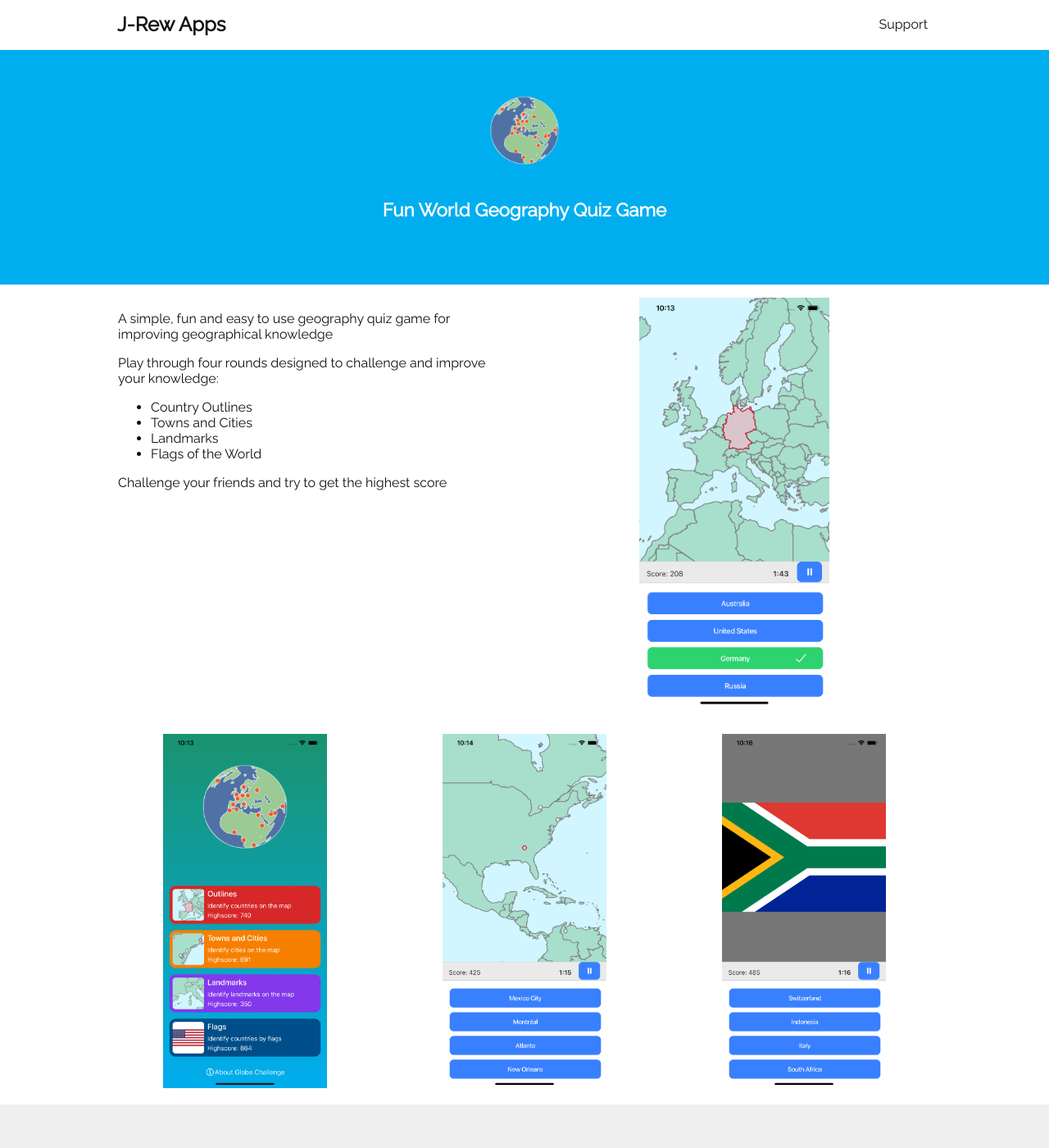
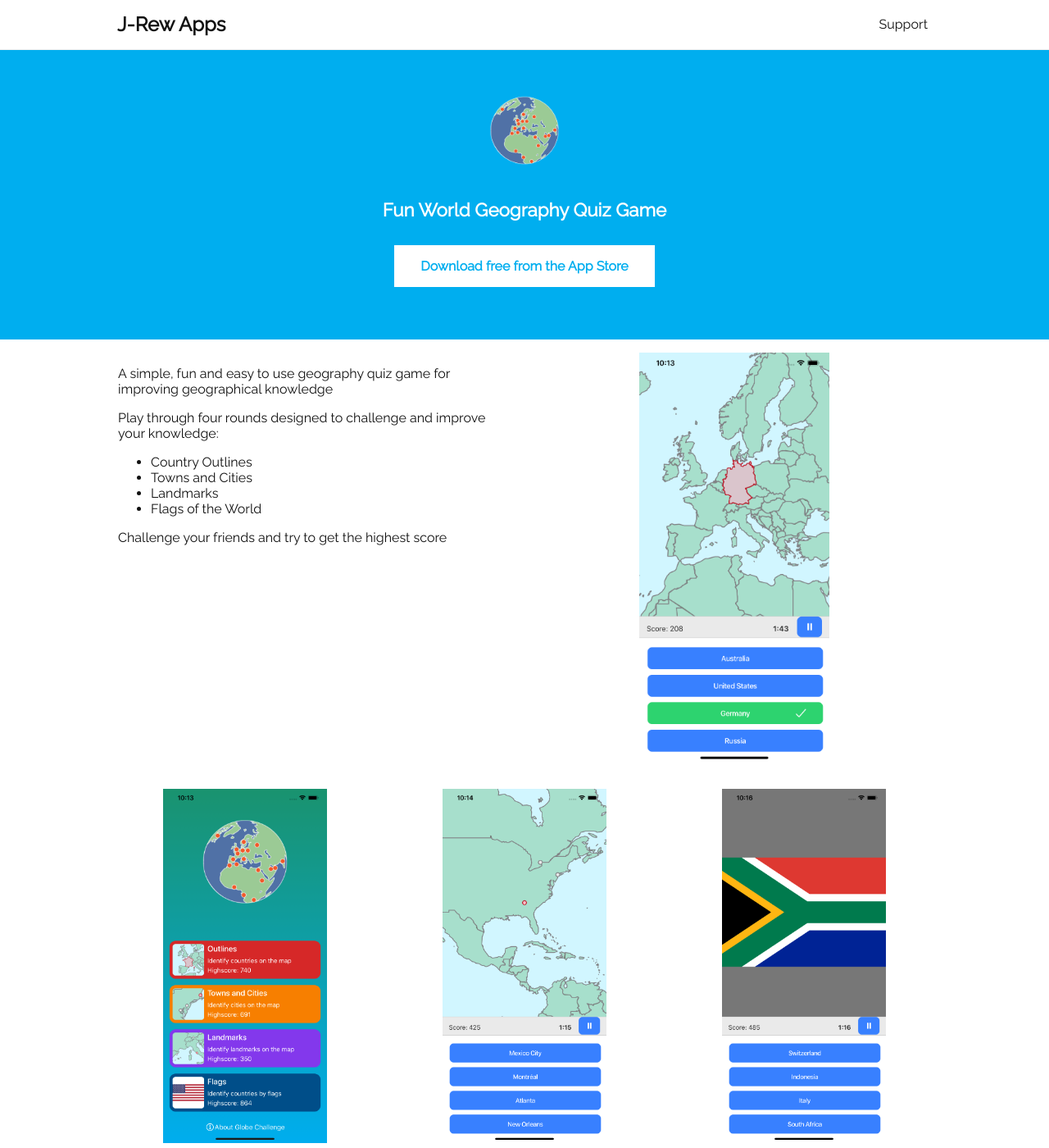
Before and after one commit to jrew-home/apps.jonathanrewcastle.co.uk, a Jekyll site: the page built from apps/globe-challenge.html, in a window 1280 px wide and 1400 px high. Shown: the whole window at 82% size. Built offline with Jekyll 4.4.1, drawn with Linux system fonts in a browser that asks for light colours; some of the changed text lies outside the part shown.

Commit message:
Globe challenge store link

```diff
--- a/apps/globe-challenge.html
+++ b/apps/globe-challenge.html
@@ -3,7 +3,7 @@ layout: jrewapps
 title: Globe Challenge
 tagline: Fun World Geography Quiz Game
 metaKeywords: geo,geography,quiz,quizzes,game,games,world,earth,country,countries,landmark,landmarks,flag,flags
-appstoreUrl: https://apps.jonathanrewcastle.co.uk
+appstoreUrl: https://apps.apple.com/us/app/globe-challenge/id1513211396?ls=1
 appstoreId: 1513211396
 mediaPath: globe-challenge
 ---
@@ -12,7 +12,7 @@ mediaPath: globe-challenge
     <img src="/assets/{{page.mediaPath}}/logo.png" alt="{{ page.title }}" class="logo">
     <h4>{{ page.tagline }}</h4>
     <article>
-      <!-- <p><button class="primary" onclick="window.open('{{ page.appstoreUrl }}')">Download free from the App Store</button></p> -->
+      <p><button class="primary" onclick="window.open('{{ page.appstoreUrl }}')">Download free from the App Store</button></p>
     </article>
   </article>
 </section>
@@ -43,6 +43,6 @@ mediaPath: globe-challenge
 </section>
 <section class="banner">
   <article>
-    <!-- <p><button class="primary" onclick="window.open('{{ page.appstoreUrl }}')">View on the App Store</button></p> -->
+    <p><button class="primary" onclick="window.open('{{ page.appstoreUrl }}')">View on the App Store</button></p>
   </article>
 </section>
```
